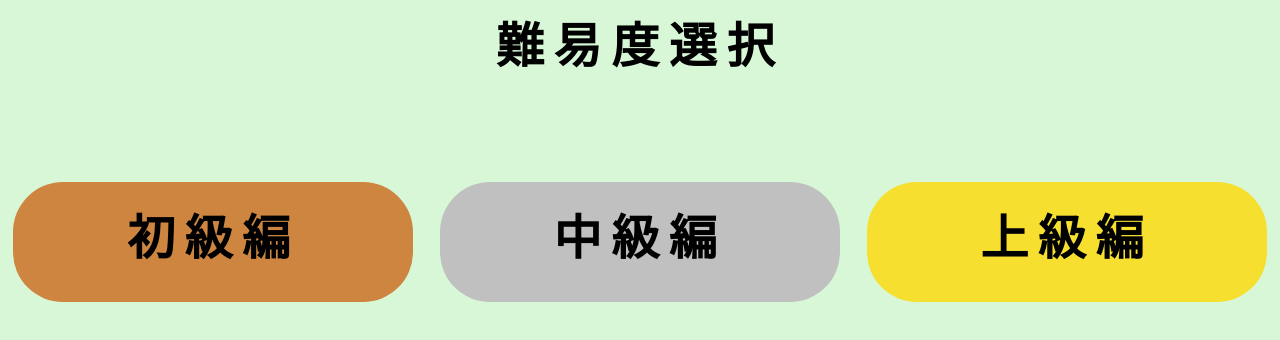
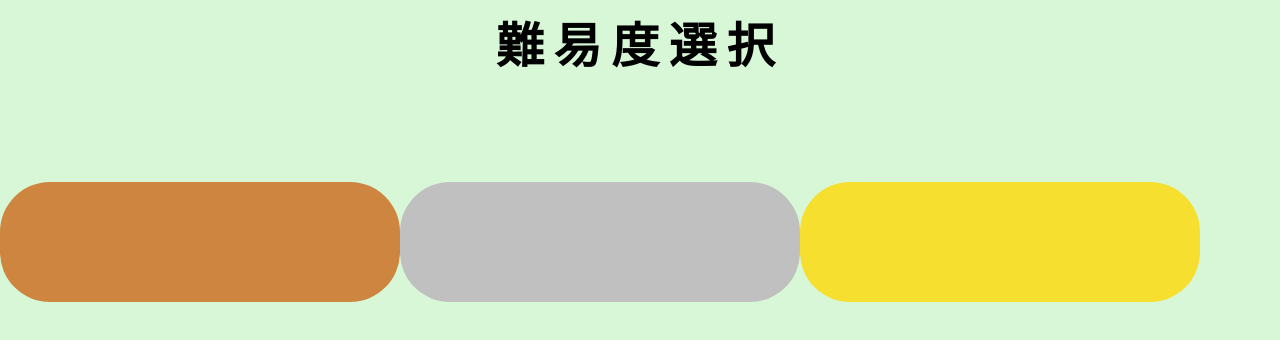
Before and after one commit to furu0202/Prefectures-App, a Next.js app: page /level in a window 1280 px wide. Shown: the top 340 px of the page. Built offline with nearby package versions, Linux system fonts and the light colour scheme.

Commit message:
ボタン全域をクリックすることによりページ遷移できるよう修正

```diff
--- a/app/level/page.jsx
+++ b/app/level/page.jsx
@@ -25,14 +25,17 @@ const page = () => {
       <main className={styles.main}>
         <h1>難易度選択</h1>
         <div className={styles.buttonArea}>
-          <div className={styles.buttonBeginner}>
-            <Link href={'beginner'}>初級編</Link>
+          <div>
+            <Link className={styles.buttonBeginner} href={'beginner'}></Link>
           </div>
-          <div className={styles.buttonIntermediate}>
-            <Link href={'intermediate'}>中級編</Link>
+          <div>
+            <Link
+              className={styles.buttonIntermediate}
+              href={'intermediate'}
+            ></Link>
           </div>
-          <div className={styles.buttonAdvanced}>
-            <Link href={'advanced'}>上級編</Link>
+          <div>
+            <Link className={styles.buttonAdvanced} href={'advanced'}></Link>
           </div>
         </div>
       </main>
```
